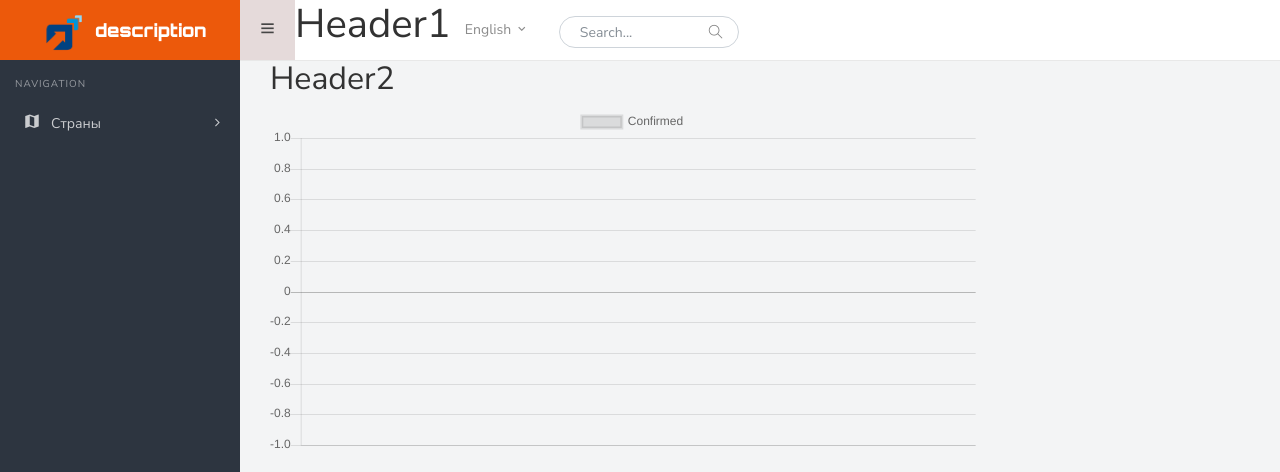
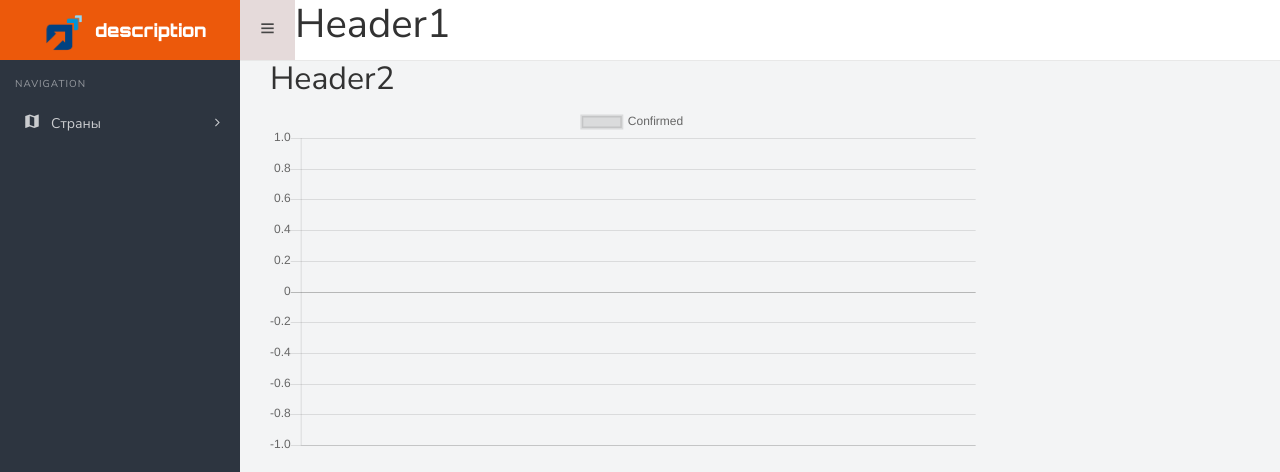
Before and after one commit to koyang-kuleshov/simple_prognozer, a Django app: page / in a window 1280 px wide. Shown: the top 472 px of the page. Run offline with Django 3.2, Linux system fonts and the light colour scheme; data that the repository does not hold is empty; some libraries are stand-ins or nearby versions.

Commit message:
index template:   hid search and language selection

```diff
--- a/simple_prognozer/mainapp/templates/mainapp/index.html
+++ b/simple_prognozer/mainapp/templates/mainapp/index.html
@@ -76,36 +76,36 @@
                     <!--mega menu start-->
                     <div id="navbar-collapse-1" class="navbar-collapse collapse mega-menu">
 
-                        <ul class="nav navbar-nav">
-                            <!-- Classic dropdown -->
-                            <li class="dropdown">
-                                <a href="javascript:;" data-toggle="dropdown" class=""> English <i class="mdi mdi-chevron-down"></i> </a>
-                                <ul role="menu" class="dropdown-menu language-switch">
-                                    <li>
-                                        <a tabindex="-1" href="javascript:;"> German </a>
-                                    </li>
-                                    <li>
-                                        <a tabindex="-1" href="javascript:;"> Italian </a>
-                                    </li>
-                                    <li>
-                                        <a tabindex="-1" href="javascript:;"> French </a>
-                                    </li>
-                                    <li>
-                                        <a tabindex="-1" href="javascript:;"> Spanish </a>
-                                    </li>
-                                    <li>
-                                        <a tabindex="-1" href="javascript:;"> Russian </a>
-                                    </li>
-                                </ul>
-                            </li>
-                             <!-- Classic list -->
-                            <li>
-                                <form class="search-content" action="index.html" method="post">
-                                    <input type="text" class="form-control mt-3" name="keyword" placeholder="Search...">
-                                    <span class="search-button"><i class="ti ti-search"></i></span>
-                                </form>
-                            </li>
-                        </ul>
+{#                        <ul class="nav navbar-nav">#}
+{#                            <!-- Classic dropdown -->#}
+{#                            <li class="dropdown">#}
+{#                                <a href="javascript:;" data-toggle="dropdown" class=""> English <i class="mdi mdi-chevron-down"></i> </a>#}
+{#                                <ul role="menu" class="dropdown-menu language-switch">#}
+{#                                    <li>#}
+{#                                        <a tabindex="-1" href="javascript:;"> German </a>#}
+{#                                    </li>#}
+{#                                    <li>#}
+{#                                        <a tabindex="-1" href="javascript:;"> Italian </a>#}
+{#                                    </li>#}
+{#                                    <li>#}
+{#                                        <a tabindex="-1" href="javascript:;"> French </a>#}
+{#                                    </li>#}
+{#                                    <li>#}
+{#                                        <a tabindex="-1" href="javascript:;"> Spanish </a>#}
+{#                                    </li>#}
+{#                                    <li>#}
+{#                                        <a tabindex="-1" href="javascript:;"> Russian </a>#}
+{#                                    </li>#}
+{#                                </ul>#}
+{#                            </li>#}
+{#                             <!-- Classic list -->#}
+{#                            <li>#}
+{#                                <form class="search-content" action="index.html" method="post">#}
+{#                                    <input type="text" class="form-control mt-3" name="keyword" placeholder="Search...">#}
+{#                                    <span class="search-button"><i class="ti ti-search"></i></span>#}
+{#                                </form>#}
+{#                            </li>#}
+{#                        </ul>#}
 
                     </div>
                     <!--mega menu end-->
@@ -116,13 +116,14 @@
                     <!--header2 start-->
                     <h2 class="header-2">Header2</h2>
                     <!--header2 end-->
-{# Содержание страницы #}
+
+                        <!--chart.js start-->
                         <div id="container" style="width: 75%;">
                             <canvas id="confirmedChart"></canvas>
                             <canvas id="deathChart"></canvas>
                             <canvas id="recoveredChart"></canvas>
                         </div>
-
+                        <!--chart.js end-->
 
                 </div><!--end container-->
 
--- a/simple_prognozer/static/assets/css/menu.css
+++ b/simple_prognozer/static/assets/css/menu.css
@@ -657,14 +657,6 @@ h5.left-nav-title {
   text-decoration: none;
 }
 
-/*--------------------
-    header-2
---------------------*/
-.header-2 {
-  float: right;
-  width: 100%;
-}
-
 /*-----------------------
     right notification
 ------------------------*/
```
